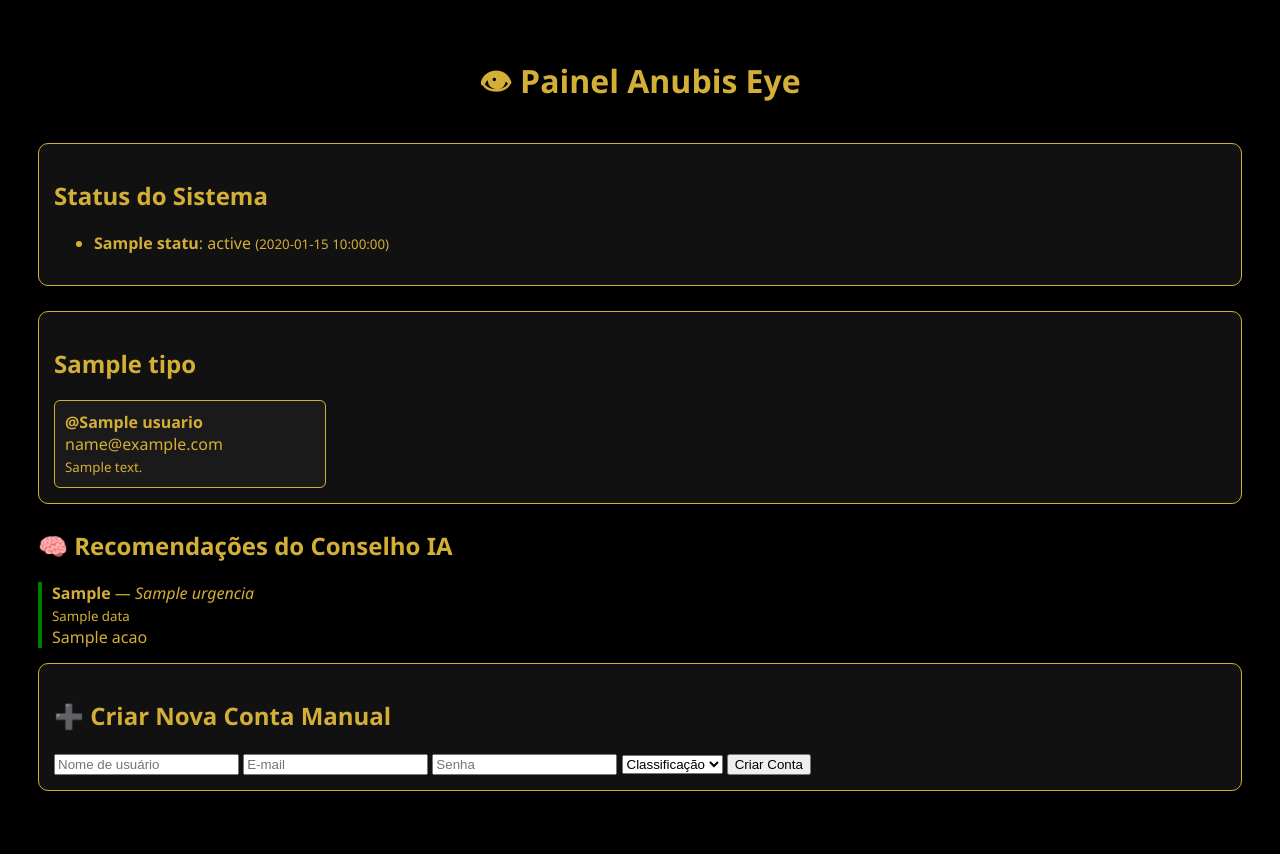
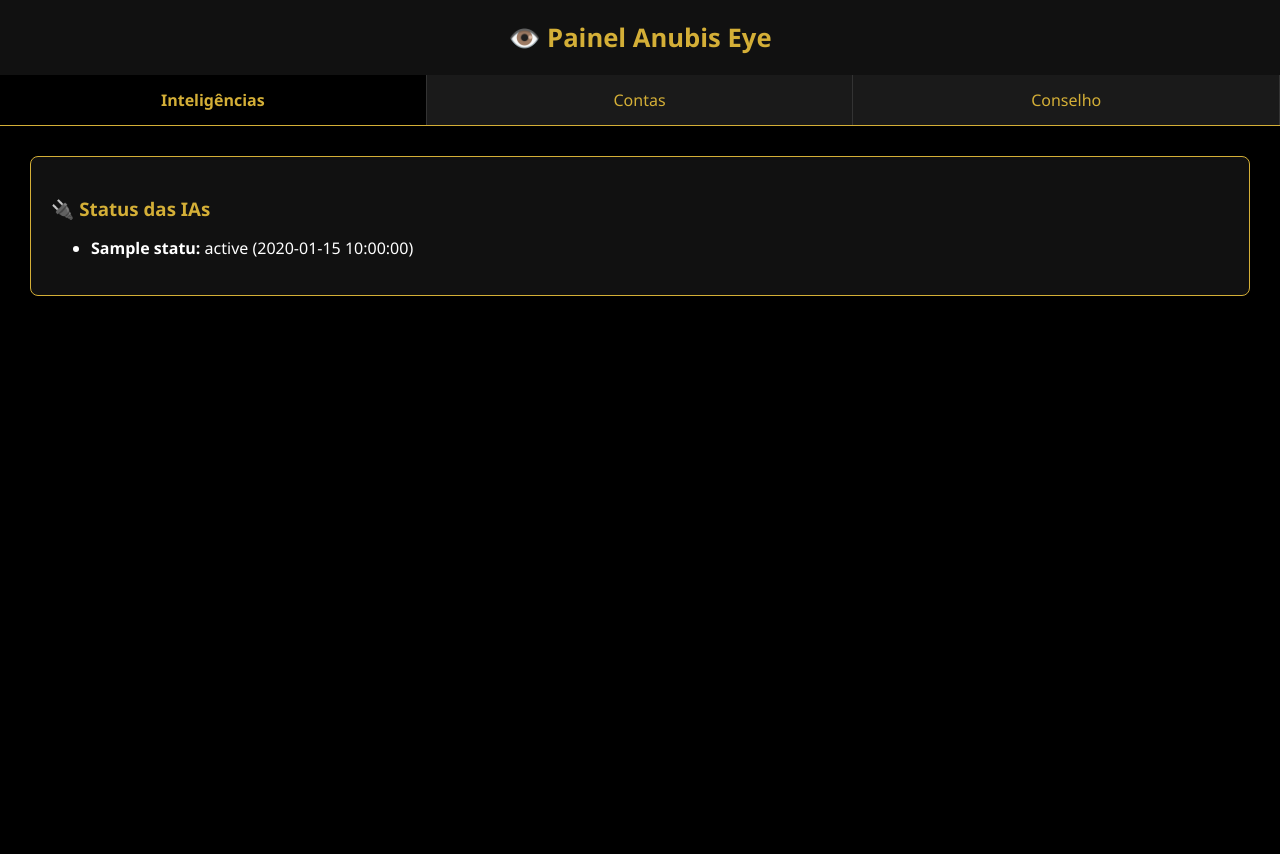
Before and after one commit to silverback000mn/anubis-eye-v6, a Flask app: template painel_web/templates/painel.html in a window 1280 px wide. After the commit the page ends 296 px from the top, so only its background shows below. Run offline with Flask 3, Linux system fonts and the light colour scheme; the template is opened without the code that fills it: most values are stand-ins (such as "Sample title", 1, 10 or a date in 2020).

Commit message:
Update painel.html

```diff
--- a/painel_web/templates/painel.html
+++ b/painel_web/templates/painel.html
@@ -2,140 +2,112 @@
 <html lang="pt-br">
 <head>
   <meta charset="UTF-8">
-  <title>Painel Anubis Eye</title>
   <meta name="viewport" content="width=device-width, initial-scale=1.0">
+  <title>⚡ Painel Anubis Eye</title>
+  <link rel="stylesheet" href="/static/css/style.css">
+  <script src="https://cdn.jsdelivr.net/npm/chart.js"></script>
   <style>
     body {
       background-color: #000;
+      color: #fff;
+      font-family: 'Segoe UI', sans-serif;
+      margin: 0;
+    }
+    header {
+      background: #111;
       color: #D4AF37;
-      font-family: 'Segoe UI', sans-serif;
+      padding: 20px;
+      text-align: center;
+      font-size: 1.6em;
+      font-weight: bold;
+    }
+    .tabs {
+      display: flex;
+      background: #1a1a1a;
+      border-bottom: 1px solid #D4AF37;
+    }
+    .tab {
+      padding: 14px 20px;
+      cursor: pointer;
+      flex: 1;
+      text-align: center;
+      border-right: 1px solid #333;
+      color: #D4AF37;
+    }
+    .tab:hover, .tab.active {
+      background: #000;
+      font-weight: bold;
+    }
+    .tab-content {
+      display: none;
       padding: 30px;
     }
-    h1 {
-      text-align: center;
-      margin-bottom: 30px;
+    .tab-content.active {
+      display: block;
     }
-    .card {
-      background-color: #111;
+    .box {
+      background: #111;
       border: 1px solid #D4AF37;
-      padding: 15px;
-      border-radius: 10px;
-      margin-bottom: 25px;
+      padding: 20px;
+      margin-bottom: 20px;
+      border-radius: 8px;
     }
-    .grid {
-      display: flex;
-      flex-wrap: wrap;
-      gap: 20px;
+    .box h3 {
+      color: #D4AF37;
+      margin-bottom: 10px;
     }
-    .mini-card {
-      background: #1a1a1a;
-      border: 1px solid #D4AF37;
+    .form-group input, .form-group select, .form-group button {
+      margin: 5px;
       padding: 10px;
-      width: 250px;
-      border-radius: 6px;
+      border: none;
+      border-radius: 4px;
+      font-size: 14px;
+    }
+    .form-group input, .form-group select {
+      background: #222;
+      color: white;
+    }
+    .form-group button {
+      background-color: #D4AF37;
+      color: black;
+      cursor: pointer;
+      font-weight: bold;
     }
   </style>
-</head><script>
-function atualizarPainel() {
-  fetch("/api/status")
-    .then(res => res.json())
-    .then(status => {
-      const ul = document.querySelector(".card ul");
-      if (ul) {
-        ul.innerHTML = "";
-        status.forEach(s => {
-          ul.innerHTML += `
-            <li>
-              <strong>${s.nome}</strong> — ${s.status} <small>(${s.timestamp})</small>
-              <form method="POST" action="/controle_ia/${s.nome}/ativar" style="display:inline;"><button type="submit">Ativar</button></form>
-              <form method="POST" action="/controle_ia/${s.nome}/desativar" style="display:inline;"><button type="submit">Desativar</button></form>
-            </li>
-          `;
-        });
-      }
-    });
+</head>
+<body>
+  <header>👁️ Painel Anubis Eye</header>
+  <div class="tabs">
+    <div class="tab active" onclick="mostrarTab('ia')">Inteligências</div>
+    <div class="tab" onclick="mostrarTab('contas')">Contas</div>
+    <div class="tab" onclick="mostrarTab('conselho')">Conselho</div>
+  </div>
 
-  fetch("/api/conselho")
-    .then(res => res.json())
-    .then(conselho => {
-      const card = document.querySelector("div.card:last-of-type");
-      if (card) {
-        let html = `<h2>🧠 Recomendações do Conselho IA</h2>`;
-        if (conselho.length === 0) {
-          html += "<p>Nenhuma sugestão registrada.</p>";
-        } else {
-          conselho.forEach(item => {
-            const cor = item.urgencia === "alta" ? "red" : item.urgencia === "média" ? "orange" : "green";
-            html += `
-              <div style="margin-bottom: 15px; border-left: 4px solid ${cor}; padding-left: 10px;">
-                <strong>${item.ia}</strong> — <em>${item.urgencia}</em><br>
-                <small>${item.data}</small><br>
-                ${item.acao}
-              </div>
-            `;
-          });
-        }
-        card.innerHTML = html;
-      }
-    });
-
-  // Contas (opcional: pode ser incluído depois)
-}
-
-setInterval(atualizarPainel, 30000); // Atualiza a cada 30 segundos
-</script>
-
-<body>
-  <h1>👁 Painel Anubis Eye</h1>
-
-  <!-- STATUS DAS IAs -->
-  <div class="card">
-    <h2>Status do Sistema</h2>
+  <div class="tab-content active" id="ia">
+    <div class="box">
+      <h3>🔌 Status das IAs</h3>
       <ul>
-      {% for s in status %}
-        <li><strong>{{ s.nome }}</strong>: {{ s.status }} <small>({{ s.timestamp }})</small></li>
+        {% for ia in status %}
+          <li><strong>{{ ia.nome }}:</strong> {{ ia.status }} {% if ia.timestamp != '-' %} ({{ ia.timestamp }}) {% endif %}</li>
         {% endfor %}
       </ul>
     </div>
+  </div>
 
-  <!-- CONTAS -->
-  {% for tipo, contas in todas_contas.items() %}
-  <div class="card">
-    <h2>{{ tipo }}</h2>
-    <div class="grid">
-      {% for conta in contas %}
-      <div class="mini-card">
-        <strong>@{{ conta.usuario }}</strong><br>
-        {{ conta.email }}<br>
-        <small>{{ conta.bio }}</small>
-      </div>
-      {% endfor %}
-    </div>
+  <div class="tab-content" id="contas">
+    <div class="box">
+      <h3>👥 Gerenciar Contas</h3>
+      {% for titulo, lista in todas_contas.items() %}
+        <div style="margin-bottom: 15px;">
+          <strong>{{ titulo }}</strong> — {{ lista|length }} contas
         </div>
       {% endfor %}
 
-</body>
-</html<div class="card">
-  <h2>🧠 Recomendações do Conselho IA</h2>
-  {% for item in conselho %}
-    <div style="margin-bottom: 15px; border-left: 4px solid {% if item.urgencia == 'alta' %}red{% elif item.urgencia == 'média' %}orange{% else %}green{% endif %}; padding-left: 10px;">
-      <strong>{{ item.ia }}</strong> — <em>{{ item.urgencia|capitalize }}</em><br>
-      <small>{{ item.data }}</small><br>
-      {{ item.acao }}
-    </div>
-  {% else %}
-    <p>Nenhuma sugestão registrada.</p>
-  {% endfor %}
-</div>
-
-<div class="card">
-  <h2>➕ Criar Nova Conta Manual</h2>
-  <form method="POST" action="/nova_conta_via_painel">
-    <input type="text" name="usuario" placeholder="Nome de usuário" required />
-    <input type="email" name="email" placeholder="E-mail" required />
-    <input type="text" name="senha" placeholder="Senha" required />
-    <select name="classificacao" required>
-      <option value="">Classificação</option>
+      <form method="POST" action="/nova_conta_via_painel" class="form-group">
+        <input type="text" name="usuario" placeholder="Usuário" required>
+        <input type="email" name="email" placeholder="E-mail" required>
+        <input type="text" name="senha" placeholder="Senha" required>
+        <select name="classificacao">
           <option value="alta">Alta</option>
           <option value="media">Média</option>
           <option value="baixa">Baixa</option>
@@ -144,3 +116,32 @@ setInterval(atualizarPainel, 30000); // Atualiza a cada 30 segundos
         <button type="submit">Criar Conta</button>
       </form>
     </div>
+  </div>
+
+  <div class="tab-content" id="conselho">
+    <div class="box">
+      <h3>🧠 Recomendações do Conselho</h3>
+      {% for item in conselho %}
+        <div style="margin-bottom: 15px;">
+          <strong>{{ item.modulo }}</strong> — <em>{{ item.nivel }}</em><br>
+          <small>{{ item.data }}</small><br>
+          {{ item.sugestao }}
+        </div>
+      {% endfor %}
+    </div>
+  </div>
+
+  <script>
+    function mostrarTab(id) {
+      const tabs = document.querySelectorAll(".tab");
+      const contents = document.querySelectorAll(".tab-content");
+
+      tabs.forEach(t => t.classList.remove("active"));
+      contents.forEach(c => c.classList.remove("active"));
+
+      document.querySelector(`.tab[onclick*='${id}']`).classList.add("active");
+      document.getElementById(id).classList.add("active");
+    }
+  </script>
+</body>
+</html>
```
Lines whose indentation alone changed are shown as unchanged.
